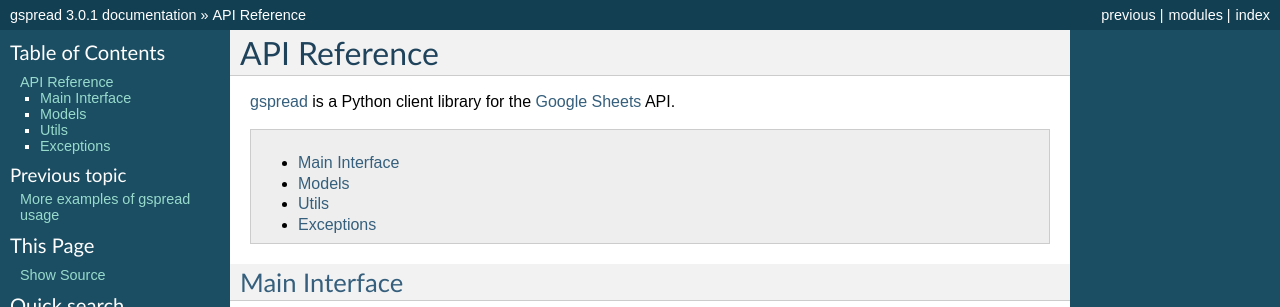
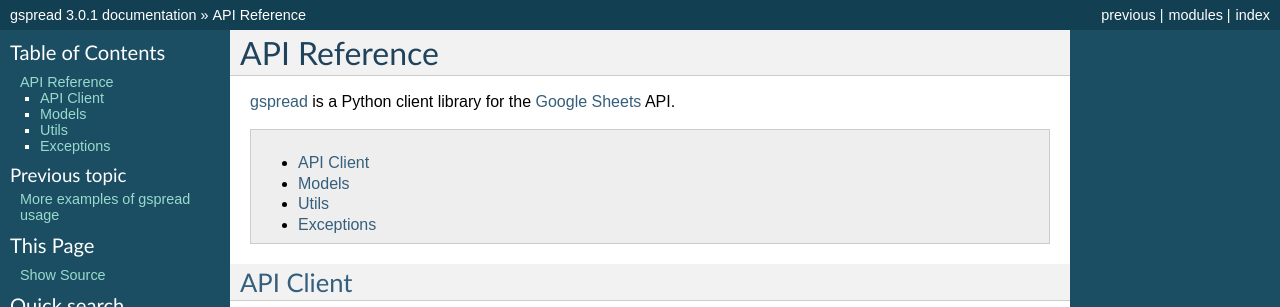
Before and after one commit to KendrickColeman/gspread, a Sphinx documentation site: the page built from docs/api.rst, in a window 1280 px wide, cut to the strip 0-307 px from the top of the page. Built offline with Sphinx 7.4.7, drawn with Linux system fonts in a browser that asks for light colours.

Commit message:
API Docs: Main Interface -> API Client

```diff
--- a/docs/api.rst
+++ b/docs/api.rst
@@ -14,8 +14,8 @@ API Reference
 
 .. contents:: :local:
 
-Main Interface
---------------
+API Client
+----------
 
 .. autofunction:: authorize
 
```
